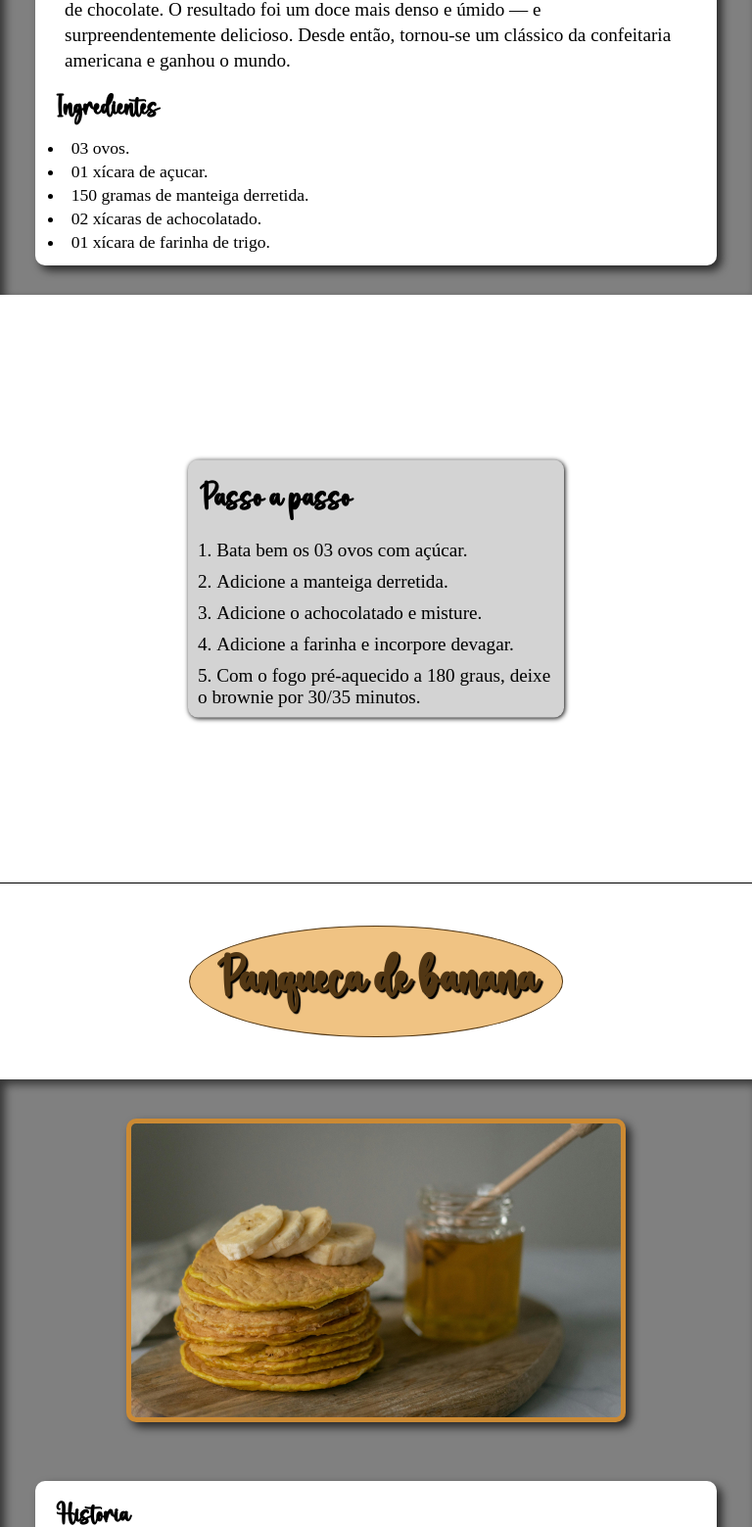
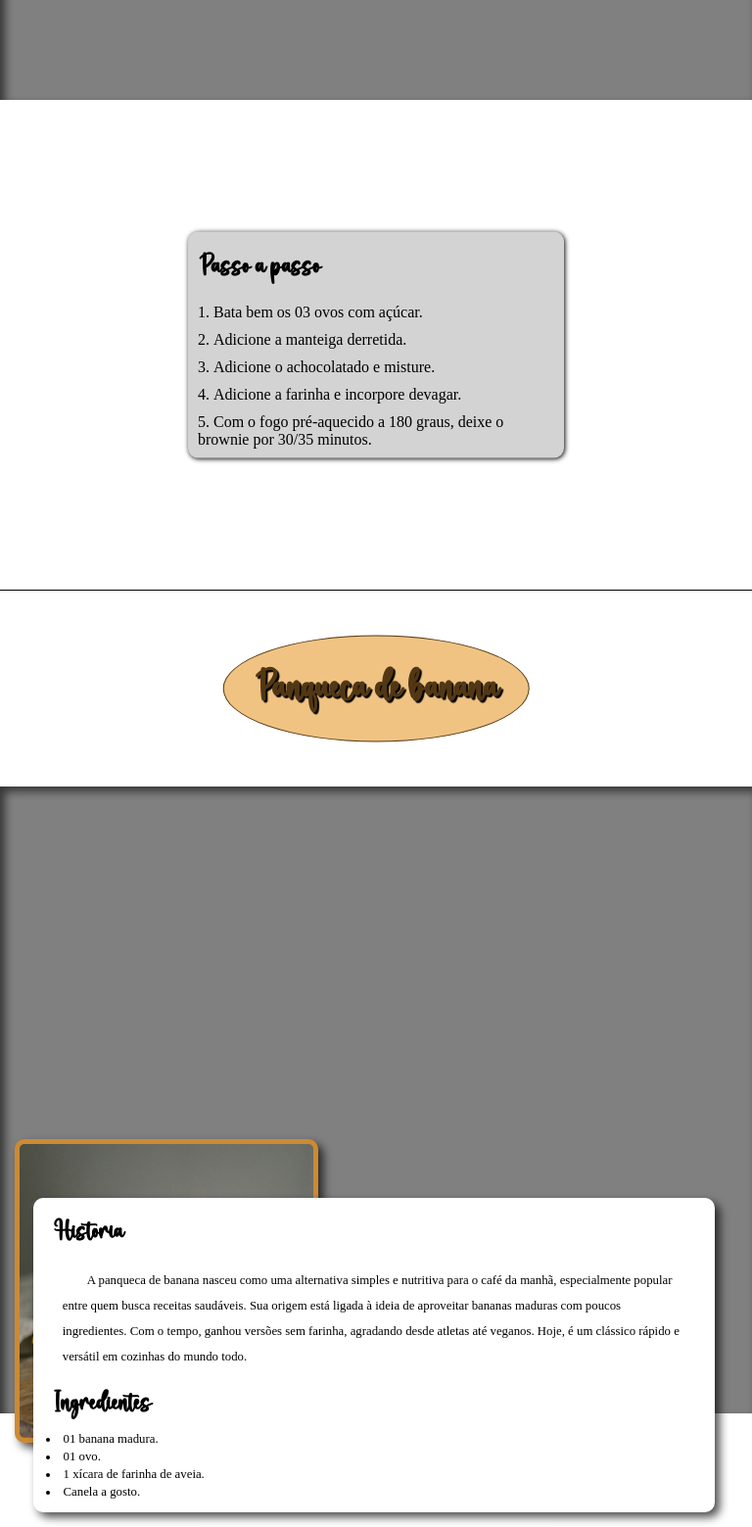
Before and after one commit to HerbertCM/Receitas, a plain HTML site: page index.html in a window 768 px wide. Shown: the part 939-2498 px from the top of the page at 98% size. Drawn offline with Linux system fonts and the light colour scheme; a web font is replaced by a local one.

Commit message:
receitas

```diff
--- a/estilos/style.css
+++ b/estilos/style.css
@@ -81,6 +81,14 @@ section#titulo h2{
     max-width: 350px;
     border: 1px solid var(--cor4);
     text-shadow: 2px 2px 1px black;
+}
+
+h2#banana{
+    font-size: 7.9vw;
+}
+
+h2#chocolate{
+    font-size: 8vw;
 }
 
 /*Receita 1 e Receita 2*/
@@ -174,3 +182,111 @@ div#passo-a-passo li{
     margin: 10px;
     font-size: 1.2em;
 }
+
+/*Telas entre 768px e 1024px*/
+
+@media (min-width: 768px) and (max-width:1024px){
+
+    /*Cabeçalho*/
+
+    header > h1{
+        font-size: 6vw;
+        padding: 18px;
+    }
+
+    /*Títulos*/
+
+    section#titulo h2{
+        padding: 30px;
+        font-size: 6vw;
+        min-width: 150px;
+        max-width: 350px;
+    }
+
+    h2#banana{
+    font-size: 7.9vw;
+    }
+
+    h2#chocolate{
+        font-size: 8vw;
+    }
+
+    /*Receita 1 e Receita 2*/
+
+    section#receita1, section#receita2{
+        position: relative;
+        height: 640px;
+        padding-bottom: 0px;
+    }
+
+    section#receita1 img.deixar, section#receita2 img.deixar{
+        position: absolute;
+        top: 50%;
+        left: 2%;
+        transform: translate(0%, -50%);
+        margin-bottom: 0px;
+    }
+
+    div#ingredientes.deixar{
+        position: absolute;
+        margin-top: 0px;
+        top: 50%;
+        right: 5vw;
+        transform: translate(0%, -50%);
+        width: 350px;
+    }
+
+    div#ingredientes h3 {
+        font-size: 1.9em;
+    }
+
+    div#ingredientes p{
+        margin: 20px;
+        line-height: 26px;
+        font-size: 0.8em;
+        text-indent: 25px;
+    }
+
+    div#ingredientes ul{
+        list-style-position: inside;
+        font-size: .8em;
+        columns: 1;
+    }
+
+    div#ingredientes li{
+        margin: 3px;
+    }
+
+    /*Passo a Passo*/
+
+    section#passo-a-passo{
+        height: 500px;
+    }
+
+    div#passo-a-passo h3{
+        font-size: 2em;
+    }
+
+    div#passo-a-passo li{
+        font-size: 1em;
+    }
+
+    /*Imagens*/
+
+    img.mudar{
+        position: absolute;
+        top: 50%;
+        left: 2%;
+        transform: translate(0%, -50%);
+        margin-bottom: 0px;
+    }
+
+    div.mudar{
+        position: absolute;
+        margin-top: 0px;
+        top: 50%;
+        right: 5vw;
+        transform: translate(0%, -50%);
+        width: 350px;
+    }
+}
--- a/index.html
+++ b/index.html
@@ -22,9 +22,11 @@
         <section id="receita1">
             <picture>
                 <source media="(max-width: 600px)" srcset="imagens/brownie-300.jpg" type="image/jpg">
-                <img src="imagens/brownie-500.jpg" alt="Imagem do brownie">
+                <source media="(max-width: 767px)" srcset="imagens/brownie-500.jpg" type="image/jpg">
+                <source media="(max-width: 950px)" srcset="imagens/brownie-300.jpg" type="image/jpg">
+                <img src="imagens/brownie-500.jpg" alt="Foto de dois brownies" class="deixar">
             </picture>
-            <div id="ingredientes">
+            <div id="ingredientes" class="deixar">
                 <h3>História</h3>
                 <p>O brownie surgiu nos Estados Unidos no final do século XIX. Diz a lenda que foi criado por acidente, quando alguém esqueceu de adicionar fermento a um bolo de chocolate. O resultado foi um doce mais denso e úmido — e surpreendentemente delicioso. Desde então, tornou-se um clássico da confeitaria americana e ganhou o mundo.</p>
                 <h3>Ingredientes</h3>
@@ -54,15 +56,17 @@
         <!--Segunda Receita-->
 
         <section id="titulo">
-            <h2 style="font-size: 7.9vw;">Panqueca de banana</h2>
+            <h2 id="banana">Panqueca de banana</h2>
         </section>
 
         <section id="receita2">
             <picture>
                 <source media="(max-width: 600px)" srcset="imagens/panqueca-de-banana-300.jpg" type="image/jpg">
-                <img src="imagens/panqueca-de-banana-500.jpg" alt="Foto de uma panqueca de banana">
+                <source media="(max-width: 767px)" srcset="imagens/panqueca-de-banana-500.jpg" type="image/jpg">
+                <source media="(max-width: 950px)" srcset="imagens/panqueca-de-banana-300.jpg" type="image/jpg">
+                <img src="imagens/panqueca-de-banana-500.jpg" alt="Foto de dois brownies" class="mudar">
             </picture>
-            <div id="ingredientes">
+            <div id="ingredientes" class="mudar">
                 <h3>História</h3>
                 <p>A panqueca de banana nasceu como uma alternativa simples e nutritiva para o café da manhã, especialmente popular entre quem busca receitas saudáveis. Sua origem está ligada à ideia de aproveitar bananas maduras com poucos ingredientes. Com o tempo, ganhou versões sem farinha, agradando desde atletas até veganos. Hoje, é um clássico rápido e versátil em cozinhas do mundo todo.</h3>
                 <h3>Ingredientes</h3>
@@ -98,9 +102,11 @@
         <section id="receita1">
             <picture>
                 <source media="(max-width: 600px)" srcset="imagens/torta-de-limao-300.jpg" type="image/jpg">
-                <img src="imagens/torta-de-limao-500.jpg" alt="Foto de uma torta de limão">
+                <source media="(max-width: 767px)" srcset="imagens/torta-de-limao-500.jpg" type="image/jpg">
+                <source media="(max-width: 950px)" srcset="imagens/torta-de-limao-300.jpg" type="image/jpg">
+                <img src="imagens/torta-de-limao-500.jpg" alt="Foto de dois brownies" class="deixar">
             </picture>
-            <div id="ingredientes">
+            <div id="ingredientes" class="deixar">
                 <h3>História</h3>
                 <p>A torta de limão tem origens incertas, mas ganhou fama nos Estados Unidos no século XIX com a versão de lemon meringue pie. Ela surgiu da combinação do azedinho do limão com a doçura do leite condensado e a leveza do merengue. No Brasil, a receita foi adaptada e virou um clássico nas sobremesas de domingo. Seu sabor equilibrado conquistou paladares pelo contraste perfeito.</p>
                 <h3>Ingredientes</h3>
@@ -128,15 +134,17 @@
         <!--Quarta Receita-->
 
         <section id="titulo">
-            <h2 style="font-size: 8vw;">Bolo de chocolate</h2>
+            <h2 id="chocolate">Bolo de chocolate</h2>
         </section>
 
         <section id="receita2">
             <picture>
                 <source media="(max-width: 600px)" srcset="imagens/bolo-de-chocolate-300.jpg" type="image/jpg">
-                <img src="imagens/bolo-de-chocolate-500.jpg" alt="Foto do bolo de chocolate">
+                <source media="(max-width: 767px)" srcset="imagens/bolo-de-chocolate-500.jpg" type="image/jpg">
+                <source media="(max-width: 950px)" srcset="imagens/bolo-de-chocolate-300.jpg" type="image/jpg">
+                <img src="imagens/bolo-de-chocolate-500.jpg" alt="Foto de dois brownies" class="mudar">
             </picture>
-            <div id="ingredientes">
+            <div id="ingredientes" class="mudar">
                 <h3>História</h3>
                 <p>O bolo de chocolate surgiu no século XVIII, quando o cacau começou a ser incorporado às massas de bolo na Europa. Com a popularização do chocolate em pó no século XIX, a receita se espalhou pelo mundo. Cada cultura criou sua própria versão, do fudge americano ao brigadeiro brasileiro. Hoje, é uma das sobremesas mais amadas e versáteis do planeta.</p>
                 <h3>Ingredientes</h3>
```
